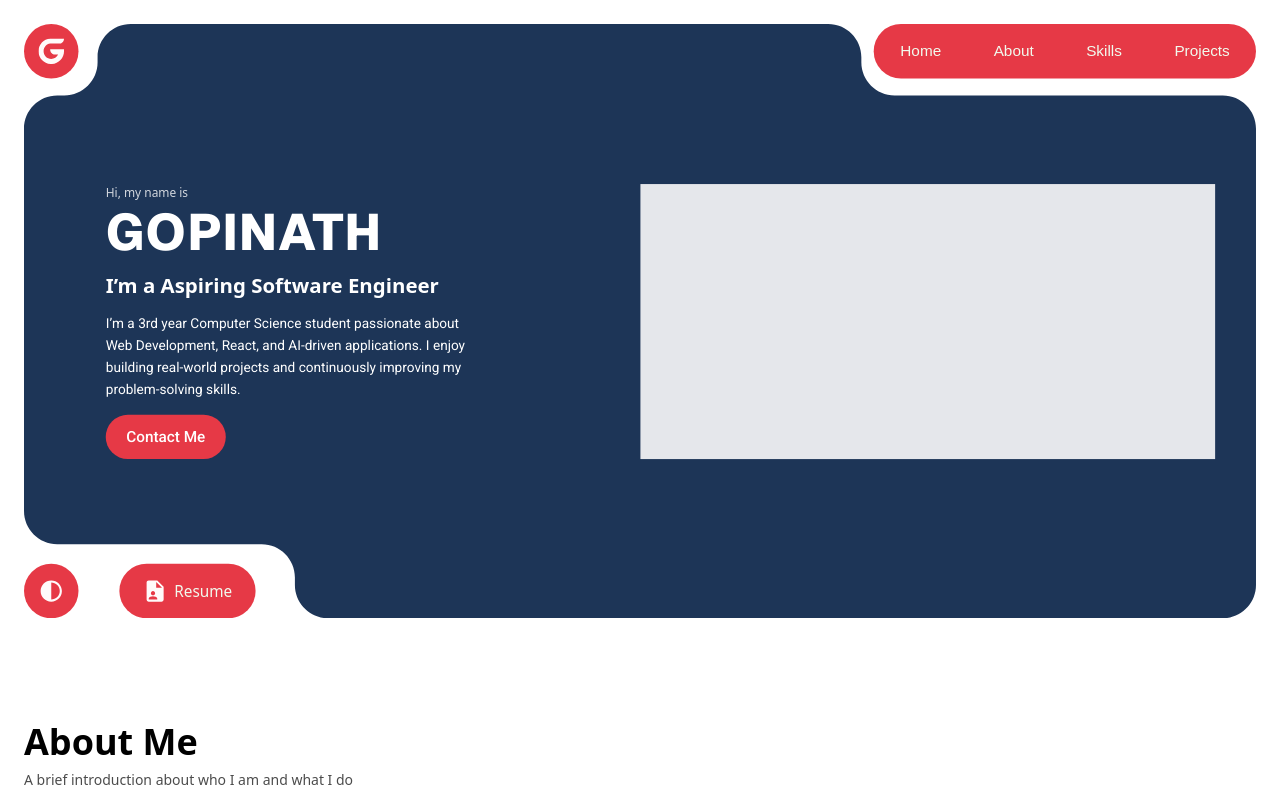
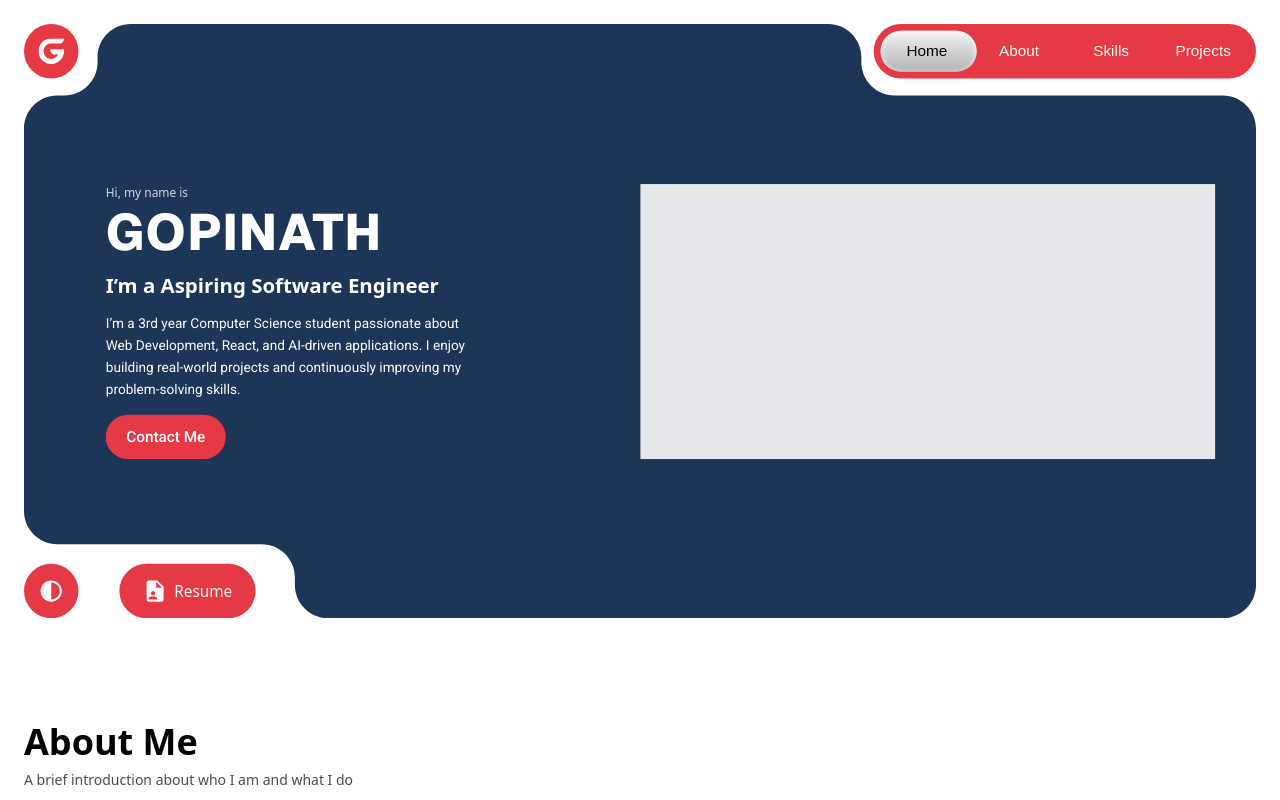
Before and after one commit to Gopinath1003/Portfolio, a React (Vite) app: page / in a window 1280 px wide. Shown: the top 800 px of the page. Built offline with nearby package versions, Linux system fonts and the light colour scheme.

Commit message:
some improvements

```diff
--- a/src/components/Footer.jsx
+++ b/src/components/Footer.jsx
@@ -1,10 +1,10 @@
 const Footer = () => {
   return (
-    <footer className="bg-[#ade4e4] mt-20">
+    <footer className="bg-[#ade4e4] mt-20 rounded-tl-4xl rounded-tr-4xl">
       <div className="max-w-6xl mx-auto px-6 py-12">
 
         {/* Top Section */}
-        <div className="flex flex-col md:flex-row justify-between items-start md:items-center gap-8">
+        <div className="flex flex-col md:flex-row justify-between items-start md:items-center gap-8 ">
 
           {/* Left: Name & Tagline */}
           <div>
@@ -40,7 +40,7 @@ const Footer = () => {
               className="p-3 bg-black/30 rounded-full hover:scale-105 transition"
               aria-label="Email"
             >
-              <i class="fa-solid fa-envelope fa-lg"></i>
+              <i class="fa-solid fa-envelope "></i>
             </a>
           </div>
 
--- a/src/components/NavBar.jsx
+++ b/src/components/NavBar.jsx
@@ -1,8 +1,15 @@
-import logo from "../assets/logo.png";
+import { useState } from "react";
 
-function NavBar() {
+const tabs = ["Home", "About", "Skills", "Projects"];
+
+export default function NavBar() {
+  const [activeIndex, setActiveIndex] = useState(0);
+  const [hoverIndex, setHoverIndex] = useState(null);
+
   return (
     <div className="flex justify-between items-center w-full">
+
+      {/* LOGO (unchanged) */}
       <div className="w-16 h-16 p-3 bg-accent rounded-full flex justify-center items-center">
         <svg
           width="30"
@@ -18,14 +25,53 @@ function NavBar() {
         </svg>
       </div>
 
-      <div className="w-[31%] bg-accent text-honeydew rounded-full h-16 flex justify-around items-center font-medium font-poppins text-lg">
-        <a href="#">Home</a>
-        <a href="#">About</a>
-        <a href="#">Skills</a>
-        <a href="#">Projects</a>
+      {/* NAVBAR (same size, animated) */}
+      <div className="relative w-[31%] h-16 px-2 rounded-full bg-accent font-medium font-poppins text-lg flex items-center overflow-hidden">
+
+        {/* Hover bubble */}
+        {hoverIndex !== null && hoverIndex !== activeIndex && (
+          <span
+            className="absolute h-12 rounded-full bg-gradient-to-b from-[#3f3f3f] to-[#212121]
+            shadow-[inset_0_2px_7px_#ffffff29] transition-all duration-200"
+            style={{
+              width: "25%",
+              transform: `translateX(${hoverIndex * 100}%)`,
+              left: ""
+            }}
+          />
+        )}
+
+        {/* Active bubble */}
+        <span
+          className="absolute h-12 rounded-full bg-gradient-to-b from-[#f2f2f2] to-[#b3b3b3]
+          shadow-[inset_0_2px_7px_white] transition-all duration-200 z-10"
+          style={{
+            width: "25%",
+            transform: `translateX(${activeIndex * 100}%)`,
+            left: ""
+          }}
+        />
+
+        {/* Links */}
+        <div className="relative z-20 flex w-full justify-around">
+          {tabs.map((tab, index) => (
+            <button
+              key={tab}
+              onClick={() => setActiveIndex(index)}
+              onMouseEnter={() => setHoverIndex(index)}
+              onMouseLeave={() => setHoverIndex(null)}
+              className={`w-1/4 text-center transition-colors
+                ${
+                  activeIndex === index
+                    ? "text-black"
+                    : "text-honeydew hover:text-gray-300"
+                }`}
+            >
+              {tab}
+            </button>
+          ))}
+        </div>
       </div>
     </div>
   );
 }
-
-export default NavBar;
--- a/src/components/ProjectCard.jsx
+++ b/src/components/ProjectCard.jsx
@@ -1,6 +1,6 @@
 function ProjectCard({ title, description, tech, live, github }) {
   return (
-    <div className="w-full max-w-95">
+    <div className="w-full max-w-95 hover:scale-101 transition-all delay-50">
       <svg
         viewBox="0 0 411 400"
         className="w-full h-auto"
--- a/src/components/Skills.jsx
+++ b/src/components/Skills.jsx
@@ -76,7 +76,7 @@ function SkillButton({ text, onHover, onLeave }) {
       onMouseEnter={onHover}
       onMouseLeave={onLeave}
       className="bg-red-500 text-white px-6 py-3 rounded-full
-                 font-medium hover:bg-red-600 transition-all"
+                 font-medium hover:bg-red-600 cursor-pointer transition-all"
     >
       {text}
     </button>
```
